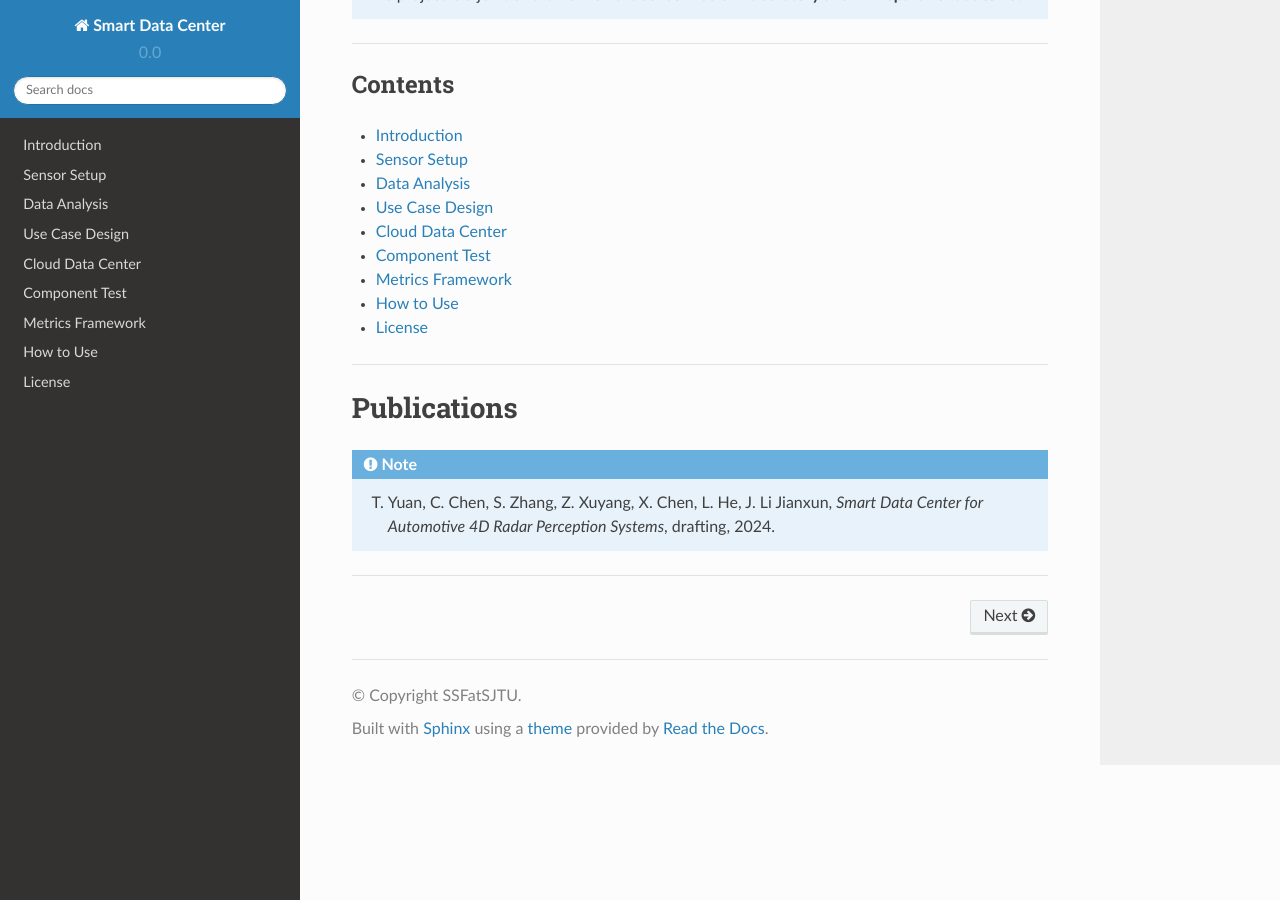
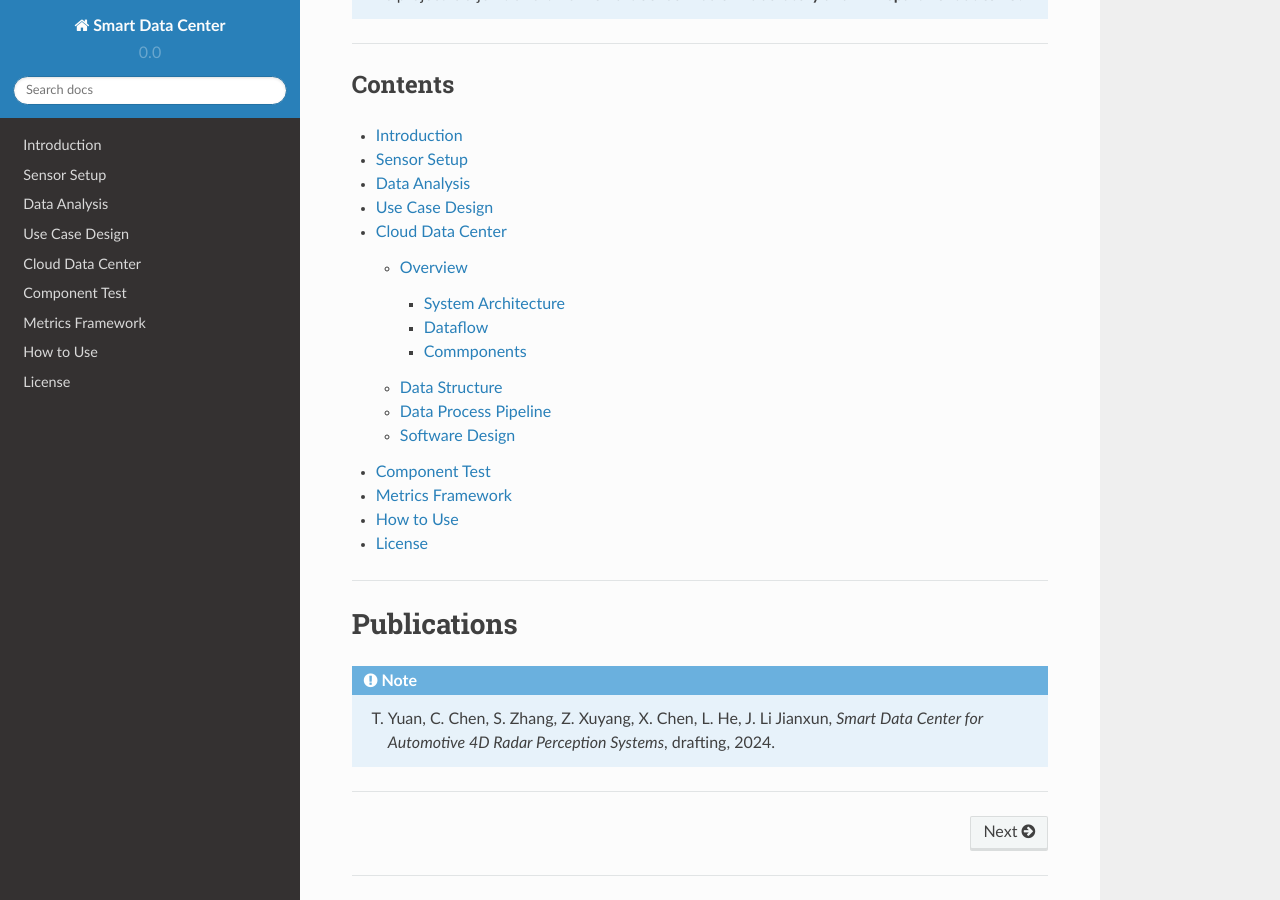
Before and after one commit to fusionSJTU/sdcSJTU, a Sphinx documentation site: the page built from docs/source/index.rst, in a window 1280 px wide and 900 px high, scrolled down 955 px. Built offline with Sphinx 7.4.7 and the Read the Docs theme 2.0.0, drawn with Linux system fonts in a browser that asks for light colours; some of the changed lines change nothing that is shown.

Commit message:
add cloud Data Center document

```diff
--- a/docs/source/clouddc.rst
+++ b/docs/source/clouddc.rst
@@ -1,5 +1,107 @@
 Cloud Data Center
 ===================
+
+Overview
+--------
+
+System Architecture
+~~~~~~~~~~~~~~~~~~~
+
+The Cloud Data Center architecture is organized into four primary layers: **Presentation Layer**, **Application Layer**, **Domain Layer**, and **Infrastructure Layer**. Each layer serves distinct functions and contains specific services essential for the overall system's operation.
+
+**The Presentation Layer** is responsible for handling interactions between the cloud system and its users. We assume there are two types of users, the project maintainers and the project contributors. The Presentation Layer provides a user interface for project maintainers to manage their projects and for project contributors to access and contribute to the projects. The Presentation Layer also provides an interface for the system administrators to monitor and manage the system.
+and customers who use this system. The Presentation Layer is implemented as a web application that can be accessed through a web browser.
+
+**The Application Layer** contains platforms and services that support operations, includes Data Product Platform and Data Processing Platform.
+
+**Data Product Platform**  aims at customers who can select datasets and downloads datasets, which enhancing the experience by providing ai-based search mathods and a variety of usecases for customers to choose.
+
+**Data Processing Platform** is especially designed for project maintainers to process data, which includes data cleaning, data transformation, data integration, data analysis, and data visualization.
+
+**Data Collection Platform** is designed for engineers who collects data. Offering preprocessing modules likje sensor configuration, data monitoring, data collection, and data storage and compress data structure.
+
+When it comes to **Domain Layer**, where key algorithm and technologies are implemented. The Domain Layer contains the core logic of the system, including data Assenbly, Publish, Benchmark, Evaulate of Data Management Sevices, simultaneously, with Tranform, Compress, Filtering, Encoding, Mask, Grouping and Slicing of Dataset Processing Services.
+
+**The Infrastructure Layer** is responsible for managing the system's hardware and software resources. The Infrastructure Layer includes the following components: Compute, Storage, and Network. Network is now locally distributed network with only a website universally accessible. The whole toolchain include MongoDB and MQTT protocol for data storage and transmission. NAS for data storage and processing. A website is deployed on computing server using React and Flask.
+
+.. image:: figures/cloudDCArch.png
+    :width: 100%
+    :align: center
+
+Dataflow
+~~~~~~~~
+
+.. image:: figures/cloudDCDataflow.png
+    :width: 100%
+    :align: center
+
+Commponents
+~~~~~~~~~~~
+
+.. image:: figures/cloudDCCompoents.png
+    :width: 100%
+    :align: center
+
+Data Structure
+--------------
+The Data Strucutruefor Cloud Data Center is rather important because the bandwidth for data transmission is limited. In order to satisfy online preview and labeling information,
+it is necessary to compress the data structure. The data structure is designed as follows:
+
+We classify the sensor data with **RadarData,  LidarData, CameraData, LidarData** and **GNSSData**. Each data will be designed suitable for online preview and processing, it is more efficient than compressing raw data.
+
+.. image:: figures/cloudDCDatastructrue.png
+    :width: 100%
+    :align: center
+
+Data Process Pipeline
+---------------------
+The diagram below illustrates the data flow between an Autonomous Driving (AD) System, a Data Center, and a User Website.
+
+.. figure:: figures/cloudDCProcessingDataflow.png
+   :align: center
+   :alt: Dataflow of Data Processing.
+
+   Data flow for Data Processing after data collection.
+
+The diagram depicts several key components:
+
+- **AD System**: This symbolizes the autonomous driving systems that collect various types of data from the vehicle's operation.
+
+- **Data Center Stage 1**: The initial stage of the data center where data is first received and processed.
+
+- **User Website**: Represents the interface for users to access processed data or system insights.
+
+- **Sensor Data**: Data directly collected from the AD system's sensors. This is typically the raw, unprocessed data gathered from vehicle sensors.
+
+- **Original Data**: The primary dataset that flows into the processing stage in the data center, before any substantial processing like aggregation or cleaning.
+
+- **Raw Data**: A more refined set of data that has been formatted or cleaned for better usability but still maintains its raw characteristics.
+
+- **Meta Data**: Information about the data itself, which might include details on how, when, and from where the data was collected.
+
+The diagram also shows:
+
+- **On Disk**: Indicates where the data is stored in a physical medium, likely for persistence and backup purposes.
+
+- **In Server**: Denotes that the data is in active use or processing within servers, which could be part of real-time systems or for immediate access and analytics.
+
+Understanding this flow is crucial for grasping how autonomous driving systems manage the substantial quantities of data they generate, store, and process.
+
+.. figure:: figures/cloudDCProcessingCar.png
+   :align: center
+   :alt: Data flow for Car Data Collection.
+
+   Data flow for Car Data Collection.
+
+.. image:: figures/cloudDCDatasetProcessing.png
+    :width: 100%
+    :align: center
+
+    Dataset Processing Pipeline.
+
+Software Design
+---------------
+
 
 .. autosummary::
    :toctree: generated
```
Also changed, not shown: docs/source/figures/cloudDCArch.png (added), docs/source/figures/cloudDCCompoents.png (added), docs/source/figures/cloudDCDataflow.png (added), docs/source/figures/cloudDCDatasetProcessing.png (added), docs/source/figures/cloudDCDatastructrue.png (added), docs/source/figures/cloudDCProcessingCar.png (added), docs/source/figures/cloudDCProcessingDataflow.png (added).
